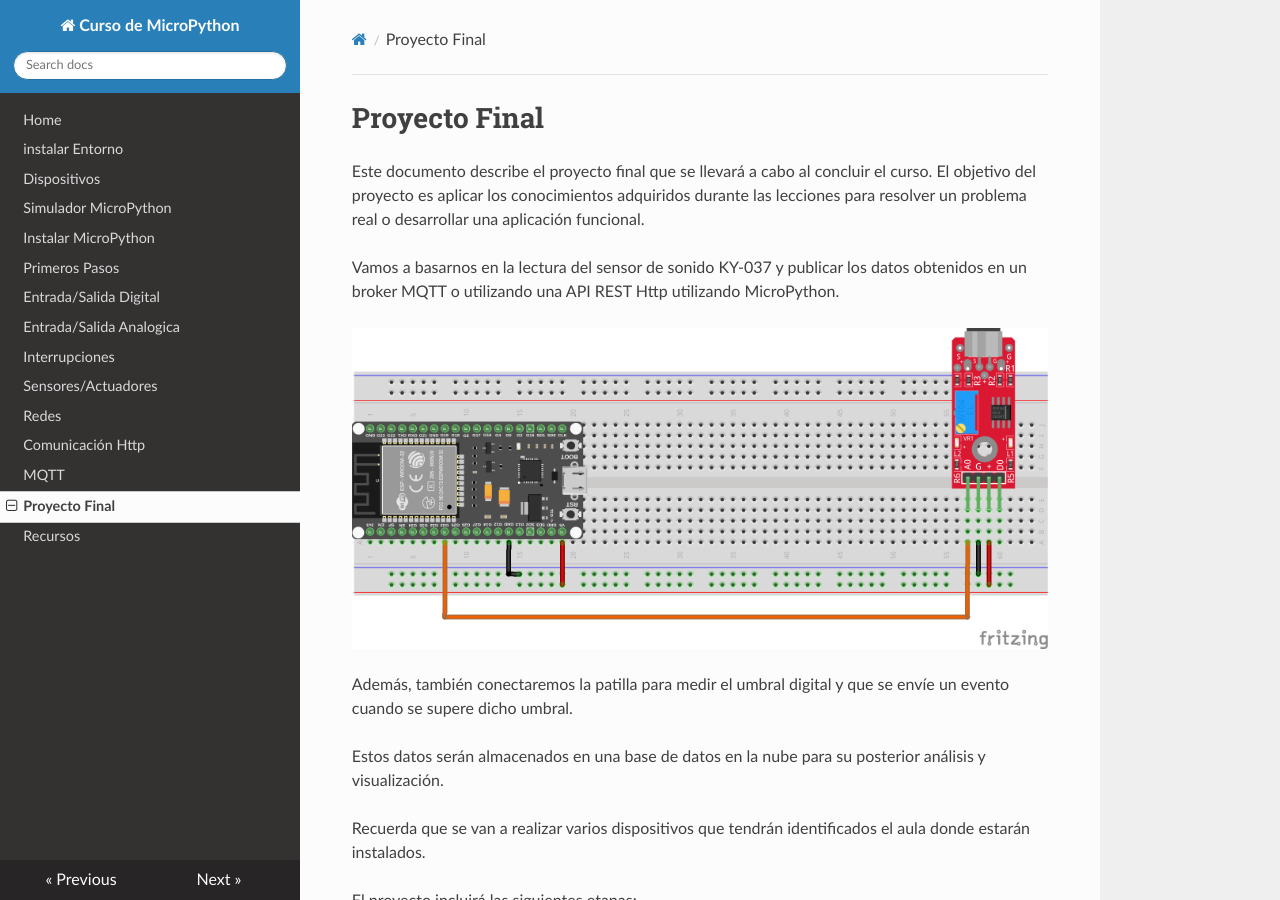
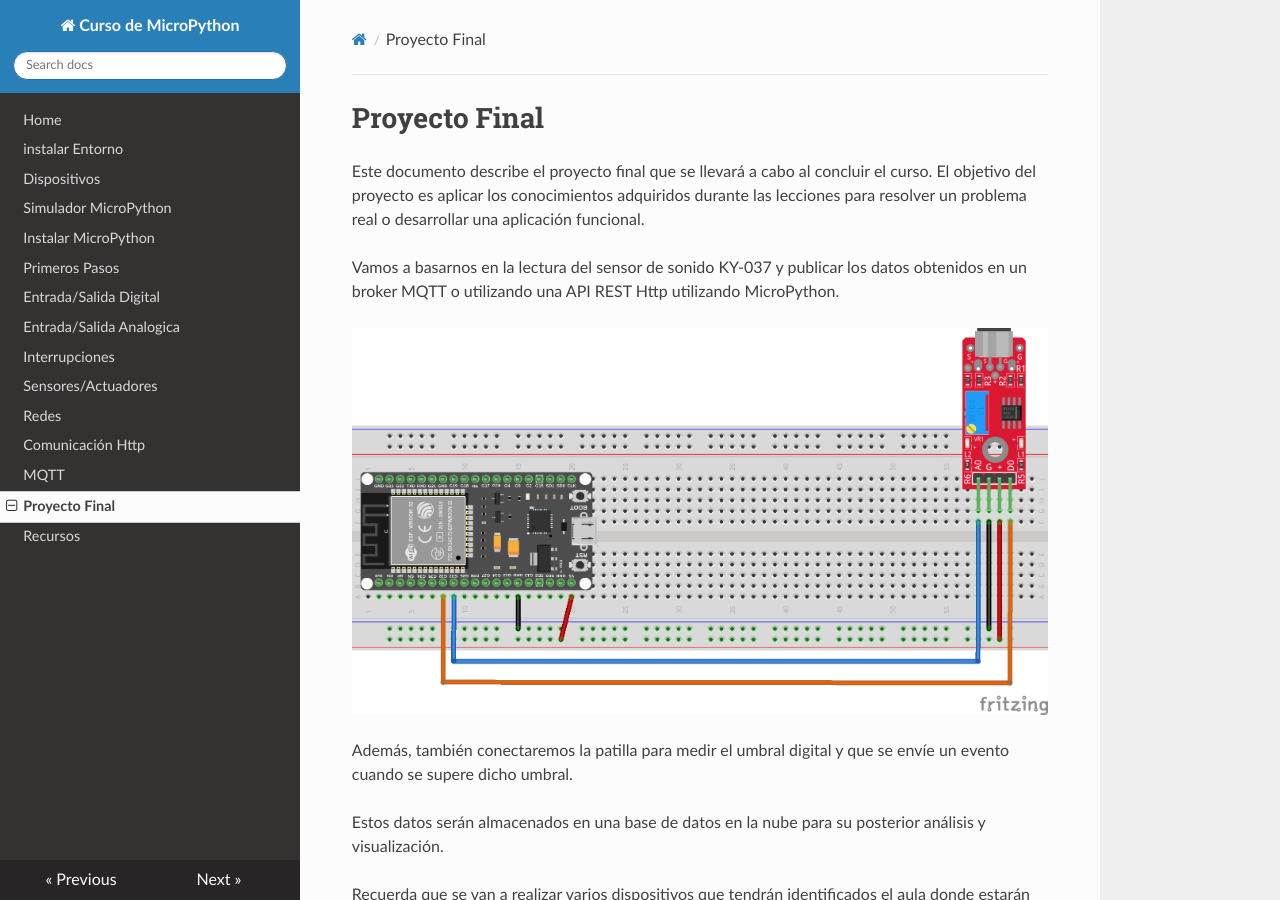
Before and after one commit to zerasul/upythonalm, an MkDocs documentation site: the page built from docs/final.md, in a window 1280 px wide and 900 px high. Built offline with MkDocs 1.6.1, drawn with Linux system fonts in a browser that asks for light colours; nearby versions of some CDN libraries.

Commit message:
actualizando montaje final

```diff
--- a/docs/final.md
+++ b/docs/final.md
@@ -5,7 +5,7 @@ Este documento describe el proyecto final que se llevará a cabo al concluir el
 
 Vamos a basarnos en la lectura del sensor de sonido KY-037 y publicar los datos obtenidos en un broker MQTT o utilizando una API REST Http utilizando MicroPython.
 
-![Montaje KY-037](resources/img/montajeky037.png)
+![Montaje KY-037](resources/img/montajefinal.png)
 
 Además, también conectaremos la patilla para medir el umbral digital y que se envíe un evento cuando se supere dicho umbral.
 
```
Also changed, not shown: docs/resources/img/montajefinal.png (added).
